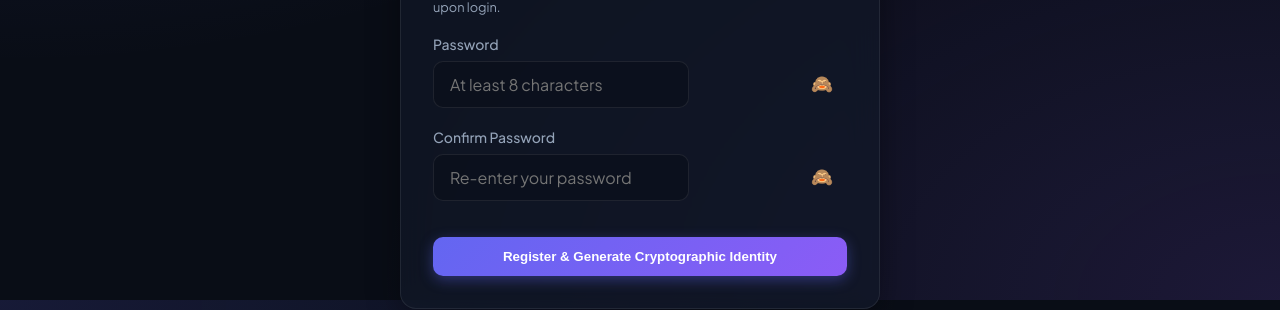
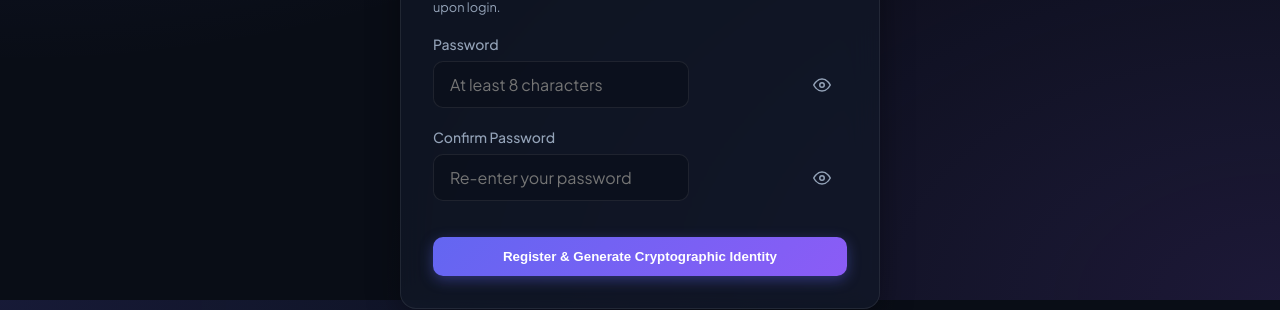
Before and after one commit to ChandanGowdaC/Secure-File-Sharing-with-Encryption, a React (Vite) app in the folder frontend/: page /register in a window 1280 px wide. Shown: the part 500-810 px from the top of the page. Built offline with nearby package versions, Linux system fonts and the light colour scheme; no server answers.

Commit message:
Replace monkey emoji with clean SVG eye icons and add unread badge bubble over inbox

```diff
--- a/frontend/src/App.tsx
+++ b/frontend/src/App.tsx
@@ -6,12 +6,12 @@ import LoginPage from './pages/LoginPage'
 import UploadPage from './pages/UploadPage'
 import InboxPage from './pages/InboxPage'
 import AdminPage from './pages/AdminPage'
-import { setAuthToken } from './api/client'
+import { setAuthToken, api } from './api/client'
 import { getStoredPrivateKey } from '../../crypto/src/keystore'
 
 import { Navigate } from 'react-router-dom'
 
-function Navigation({ user, isAdmin, onLogout }: { user: string | null; isAdmin: boolean; onLogout: () => void }) {
+function Navigation({ user, isAdmin, unreadCount, onLogout }: { user: string | null; isAdmin: boolean; unreadCount: number; onLogout: () => void }) {
   return (
     <nav style={{
       display: 'flex',
@@ -44,7 +44,24 @@ function Navigation({ user, isAdmin, onLogout }: { user: string | null; isAdmin:
         {user ? (
           <>
             <Link to="/upload" style={{ color: '#94a3b8', textDecoration: 'none', fontWeight: 500 }}>📤 Send File</Link>
-            <Link to="/inbox" style={{ color: '#94a3b8', textDecoration: 'none', fontWeight: 500 }}>📥 Inbox</Link>
+            <Link to="/inbox" style={{ color: '#94a3b8', textDecoration: 'none', fontWeight: 500, display: 'inline-flex', alignItems: 'center', gap: '6px' }}>
+              <span>📥 Inbox</span>
+              {unreadCount > 0 && (
+                <span style={{
+                  background: 'linear-gradient(135deg, #ef4444 0%, #dc2626 100%)',
+                  color: '#ffffff',
+                  fontSize: '0.72rem',
+                  fontWeight: 700,
+                  padding: '2px 7px',
+                  borderRadius: '10px',
+                  lineHeight: '1.1',
+                  boxShadow: '0 0 10px rgba(239, 68, 68, 0.6)',
+                  animation: 'pulse 2s infinite'
+                }}>
+                  {unreadCount}
+                </span>
+              )}
+            </Link>
             {isAdmin && (
               <Link to="/admin" style={{ color: '#6366f1', textDecoration: 'none', fontWeight: 600, background: 'rgba(99, 102, 241, 0.1)', padding: '0.3rem 0.7rem', borderRadius: '6px' }}>
                 ⚙️ Audit Logs (Admin)
@@ -71,14 +88,34 @@ function Navigation({ user, isAdmin, onLogout }: { user: string | null; isAdmin:
 export default function App() {
   const [currentUser, setCurrentUser] = useState<string | null>(() => localStorage.getItem('sfs_username'))
   const [isAdmin, setIsAdmin] = useState<boolean>(() => localStorage.getItem('sfs_is_admin') === 'true')
+  const [unreadCount, setUnreadCount] = useState<number>(0)
   const [hasPrivateKey, setHasPrivateKey] = useState<boolean>(false)
+
+  const checkUnread = async () => {
+    if (!currentUser) {
+      setUnreadCount(0)
+      return
+    }
+    try {
+      const res = await api.transfers.pending()
+      if (res && res.transfers) {
+        setUnreadCount(res.transfers.length)
+      }
+    } catch {
+      // ignore
+    }
+  }
 
   useEffect(() => {
     if (!currentUser) {
       setHasPrivateKey(false)
+      setUnreadCount(0)
       return
     }
     getStoredPrivateKey(currentUser).then(key => setHasPrivateKey(!!key)).catch(() => setHasPrivateKey(false))
+    checkUnread()
+    const interval = setInterval(checkUnread, 8000)
+    return () => clearInterval(interval)
   }, [currentUser])
 
   const handleLoginSuccess = (username: string, adminStatus: boolean = false) => {
@@ -98,7 +135,7 @@ export default function App() {
 
   return (
     <div style={{ minHeight: '100vh', display: 'flex', flexDirection: 'column' }}>
-      <Navigation user={currentUser} isAdmin={isAdmin} onLogout={handleLogout} />
+      <Navigation user={currentUser} isAdmin={isAdmin} unreadCount={unreadCount} onLogout={handleLogout} />
 
       <main className="app-container" style={{ flex: 1 }}>
         {currentUser && !hasPrivateKey && currentUser !== 'admin' && (
--- a/frontend/src/pages/LoginPage.tsx
+++ b/frontend/src/pages/LoginPage.tsx
@@ -154,17 +154,28 @@ export default function LoginPage({ onLoginSuccess }: LoginPageProps) {
                 onClick={() => setShowPassword(!showPassword)}
                 style={{
                   position: 'absolute',
-                  right: '10px',
+                  right: '12px',
                   background: 'transparent',
                   border: 'none',
                   cursor: 'pointer',
-                  fontSize: '1.1rem',
-                  color: 'var(--text-muted)',
+                  color: '#94a3b8',
+                  display: 'flex',
+                  alignItems: 'center',
                   padding: '4px',
                 }}
-                title={showPassword ? 'Hide password' : 'View password'}
+                title={showPassword ? 'Hide password' : 'Show password'}
               >
-                {showPassword ? '👁️' : '🙈'}
+                {showPassword ? (
+                  <svg width="18" height="18" viewBox="0 0 24 24" fill="none" stroke="currentColor" strokeWidth="2" strokeLinecap="round" strokeLinejoin="round">
+                    <path d="M17.94 17.94A10.07 10.07 0 0 1 12 20c-7 0-11-8-11-8a18.45 18.45 0 0 1 5.06-5.94M9.9 4.24A9.12 9.12 0 0 1 12 4c7 0 11 8 11 8a18.5 18.5 0 0 1-2.16 3.19m-6.72-1.07a3 3 0 1 1-4.24-4.24" />
+                    <line x1="1" y1="1" x2="23" y2="23" />
+                  </svg>
+                ) : (
+                  <svg width="18" height="18" viewBox="0 0 24 24" fill="none" stroke="currentColor" strokeWidth="2" strokeLinecap="round" strokeLinejoin="round">
+                    <path d="M1 12s4-8 11-8 11 8 11 8-4 8-11 8-11-8-11-8z" />
+                    <circle cx="12" cy="12" r="3" />
+                  </svg>
+                )}
               </button>
             </div>
           </div>
--- a/frontend/src/pages/RegisterPage.tsx
+++ b/frontend/src/pages/RegisterPage.tsx
@@ -120,17 +120,28 @@ export default function RegisterPage({ onRegisterSuccess }: RegisterPageProps) {
               onClick={() => setShowPassword(!showPassword)}
               style={{
                 position: 'absolute',
-                right: '10px',
+                right: '12px',
                 background: 'transparent',
                 border: 'none',
                 cursor: 'pointer',
-                fontSize: '1.1rem',
-                color: 'var(--text-muted)',
+                color: '#94a3b8',
+                display: 'flex',
+                alignItems: 'center',
                 padding: '4px',
               }}
-              title={showPassword ? 'Hide password' : 'View password'}
+              title={showPassword ? 'Hide password' : 'Show password'}
             >
-              {showPassword ? '👁️' : '🙈'}
+              {showPassword ? (
+                <svg width="18" height="18" viewBox="0 0 24 24" fill="none" stroke="currentColor" strokeWidth="2" strokeLinecap="round" strokeLinejoin="round">
+                  <path d="M17.94 17.94A10.07 10.07 0 0 1 12 20c-7 0-11-8-11-8a18.45 18.45 0 0 1 5.06-5.94M9.9 4.24A9.12 9.12 0 0 1 12 4c7 0 11 8 11 8a18.5 18.5 0 0 1-2.16 3.19m-6.72-1.07a3 3 0 1 1-4.24-4.24" />
+                  <line x1="1" y1="1" x2="23" y2="23" />
+                </svg>
+              ) : (
+                <svg width="18" height="18" viewBox="0 0 24 24" fill="none" stroke="currentColor" strokeWidth="2" strokeLinecap="round" strokeLinejoin="round">
+                  <path d="M1 12s4-8 11-8 11 8 11 8-4 8-11 8-11-8-11-8z" />
+                  <circle cx="12" cy="12" r="3" />
+                </svg>
+              )}
             </button>
           </div>
         </div>
@@ -153,17 +164,28 @@ export default function RegisterPage({ onRegisterSuccess }: RegisterPageProps) {
               onClick={() => setShowConfirmPassword(!showConfirmPassword)}
               style={{
                 position: 'absolute',
-                right: '10px',
+                right: '12px',
                 background: 'transparent',
                 border: 'none',
                 cursor: 'pointer',
-                fontSize: '1.1rem',
-                color: 'var(--text-muted)',
+                color: '#94a3b8',
+                display: 'flex',
+                alignItems: 'center',
                 padding: '4px',
               }}
-              title={showConfirmPassword ? 'Hide password' : 'View password'}
+              title={showConfirmPassword ? 'Hide password' : 'Show password'}
             >
-              {showConfirmPassword ? '👁️' : '🙈'}
+              {showConfirmPassword ? (
+                <svg width="18" height="18" viewBox="0 0 24 24" fill="none" stroke="currentColor" strokeWidth="2" strokeLinecap="round" strokeLinejoin="round">
+                  <path d="M17.94 17.94A10.07 10.07 0 0 1 12 20c-7 0-11-8-11-8a18.45 18.45 0 0 1 5.06-5.94M9.9 4.24A9.12 9.12 0 0 1 12 4c7 0 11 8 11 8a18.5 18.5 0 0 1-2.16 3.19m-6.72-1.07a3 3 0 1 1-4.24-4.24" />
+                  <line x1="1" y1="1" x2="23" y2="23" />
+                </svg>
+              ) : (
+                <svg width="18" height="18" viewBox="0 0 24 24" fill="none" stroke="currentColor" strokeWidth="2" strokeLinecap="round" strokeLinejoin="round">
+                  <path d="M1 12s4-8 11-8 11 8 11 8-4 8-11 8-11-8-11-8z" />
+                  <circle cx="12" cy="12" r="3" />
+                </svg>
+              )}
             </button>
           </div>
           {confirmPassword && password !== confirmPassword && (
```
